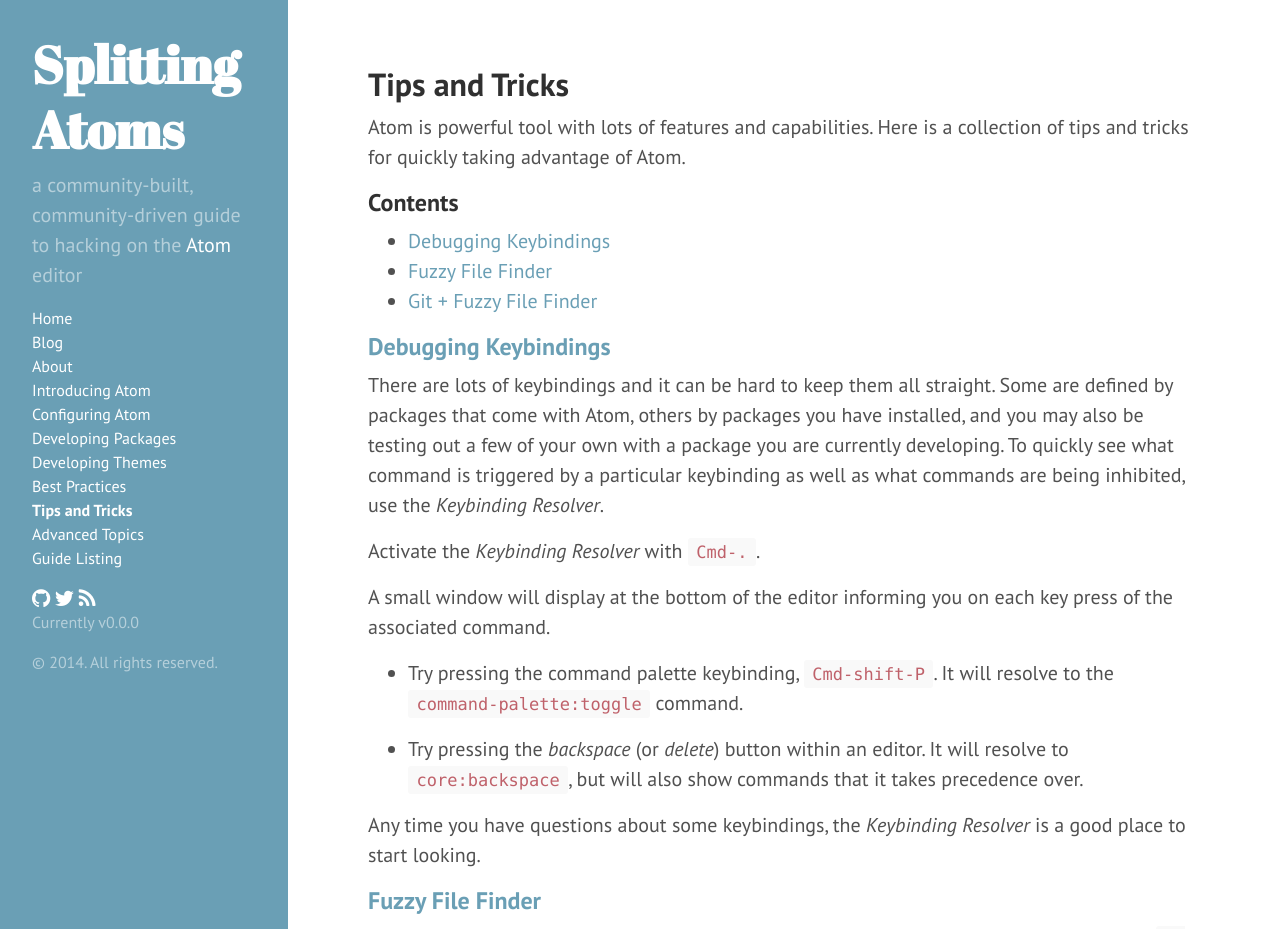
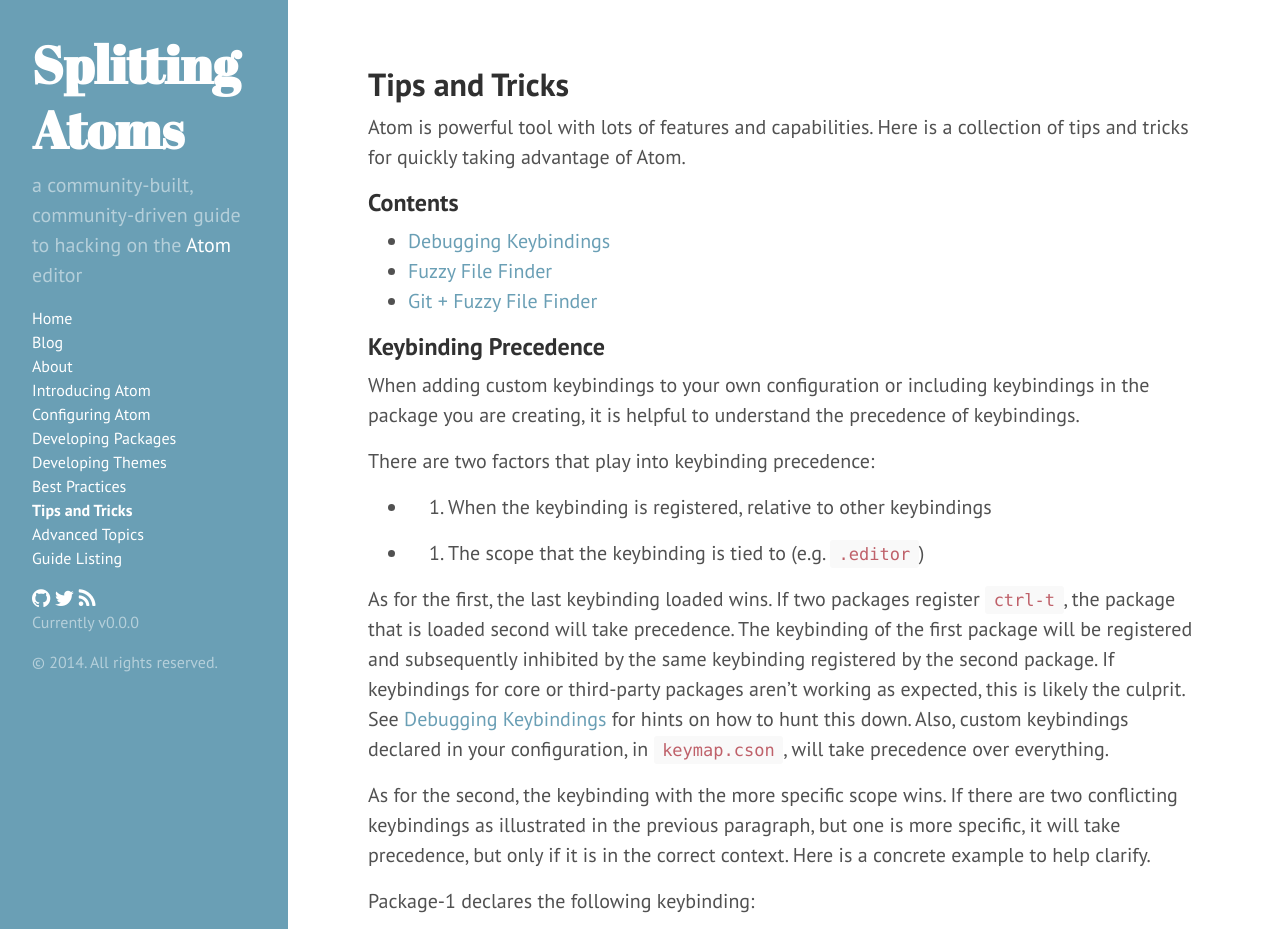
Before and after one commit to jbranchaud/splitting-atoms, a Jekyll site: the page built from TipsAndTricks.md, in a window 1280 px wide and 1400 px high. Shown: the top 929 px of the window. Built offline with Jekyll 4.4.1, drawn with Linux system fonts in a browser that asks for light colours; Markdown is read by kramdown in place of the engine named in the settings; some of the changed text lies outside the part shown.

Commit message:
Tip on keybinding precedence.

```diff
--- a/TipsAndTricks.md
+++ b/TipsAndTricks.md
@@ -11,6 +11,50 @@
 - [Debugging Keybindings](#DebuggingKeybindings)
 - [Fuzzy File Finder](#FuzzyFileFinder)
 - [Git + Fuzzy File Finder](#GitFuzzyFileFinder)
+
+## Keybinding Precedence
+
+When adding custom keybindings to your own configuration or including
+keybindings in the package you are creating, it is helpful to understand the
+precedence of keybindings.
+
+There are two factors that play into keybinding precedence:
+
+- 1. When the keybinding is registered, relative to other keybindings
+- 2. The scope that the keybinding is tied to (e.g. `.editor`)
+
+As for the first, the last keybinding loaded wins. If two packages register
+`ctrl-t`, the package that is loaded second will take precedence. The
+keybinding of the first package will be registered and subsequently
+inhibited by the same keybinding registered by the second package. If
+keybindings for core or third-party packages aren't working as expected,
+this is likely the culprit. See <a name="DebuggingKeybindings"
+href="#DebuggingKeybindings">Debugging Keybindings</a> for hints on how to
+hunt this down. Also, custom keybindings declared in your configuration, in
+`keymap.cson`, will take precedence over everything.
+
+As for the second, the keybinding with the more specific scope wins. If
+there are two conflicting keybindings as illustrated in the previous
+paragraph, but one is more specific, it will take precedence, but only if it
+is in the correct context. Here is a concrete example to help clarify.
+
+Package-1 declares the following keybinding:
+
+    '.platform-darwin':
+      'ctrl-t': 'some:command'
+
+Package-2 declares the following keybinding:
+
+    '.editor':
+      'ctrl-t': 'another:command'
+
+Given these two packages, if we press `ctrl-t` while focused on an editor,
+it doesn't matter the order in which they were loaded, the keybinding
+declared by Package-2 will be triggered (i.e. `another:command`). However,
+if we are focused on, say, the Tree-View, then the keybinding declared by
+Package-1 will be triggered (i.e. `some:command`). The take away here is
+that you should use as specific of a scope as is appropriate for you
+keybindings.
 
 ## <a name="DebuggingKeybindings" href="#DebuggingKeybindings">Debugging Keybindings</a>
 
```
